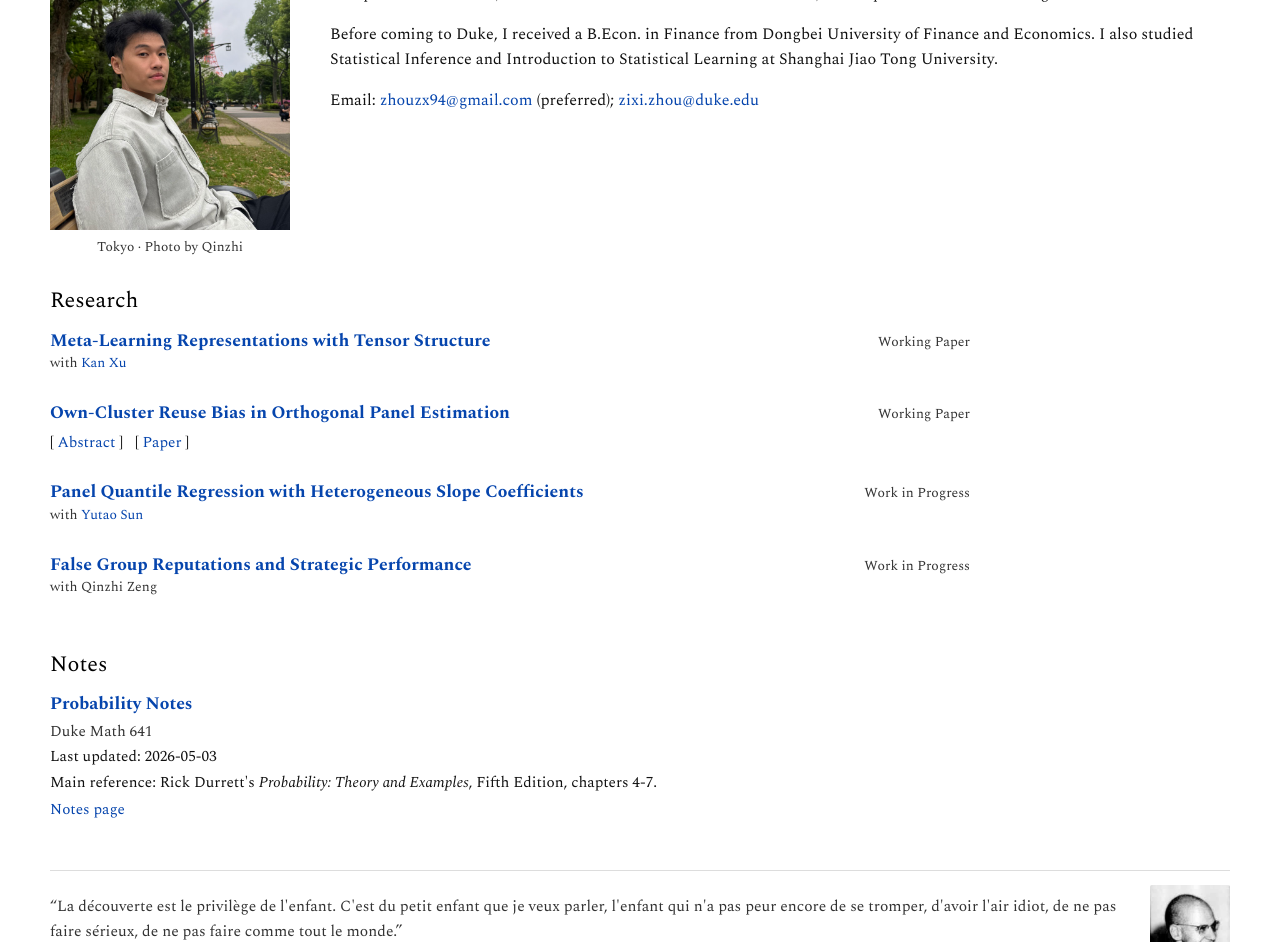
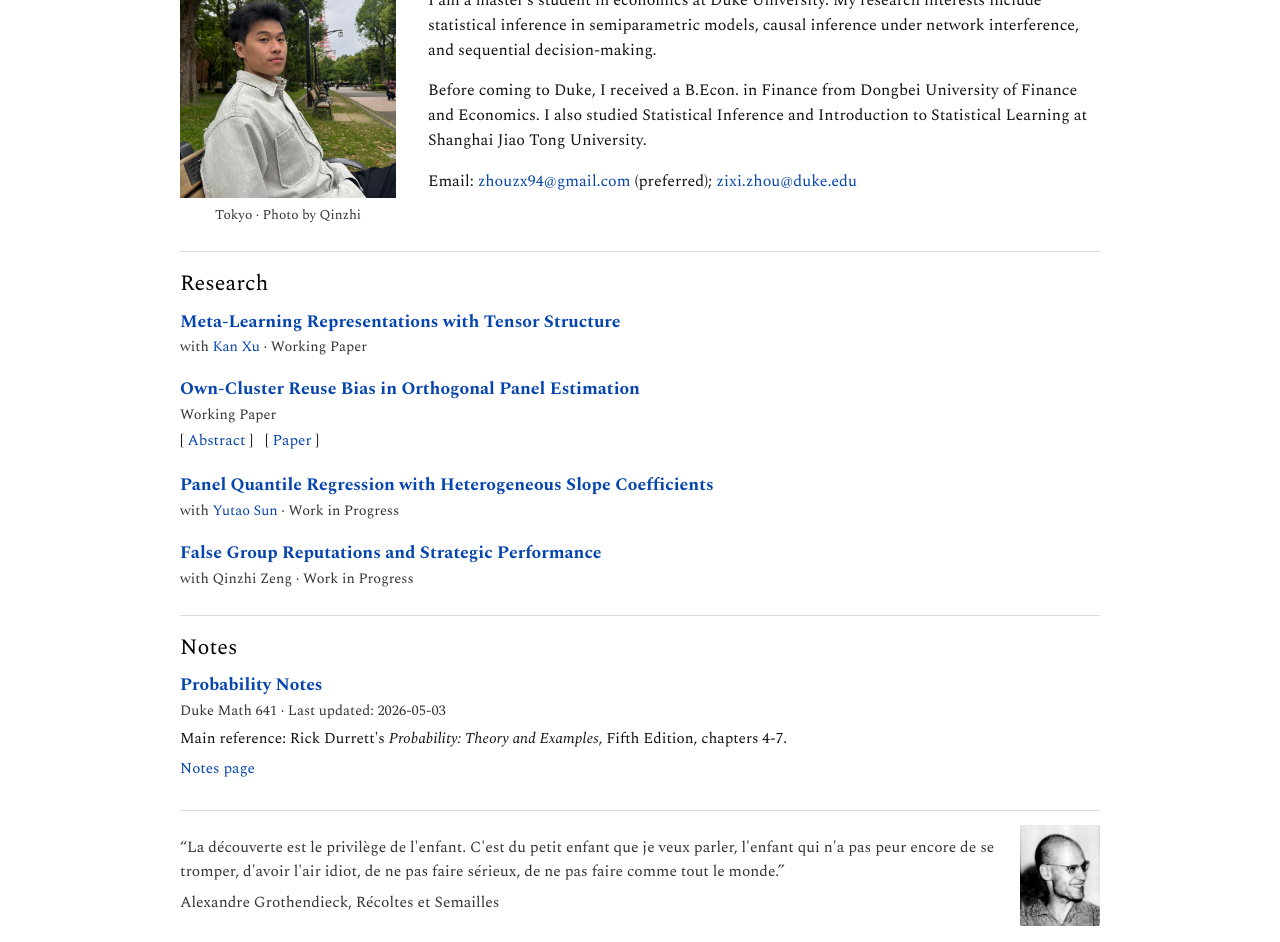
Before and after one commit to Zzxzhou/zzxzhou.github.io, a plain HTML site: page index.html in a window 1280 px wide. Shown: the part 120-1062 px from the top of the page. Drawn offline with nearby package versions, Linux system fonts and the light colour scheme; some packages are replaced by stand-ins of ours; a script that the page names is missing.

Commit message:
Refine homepage spacing and research layout

```diff
--- a/assets/css/site.css
+++ b/assets/css/site.css
@@ -45,6 +45,10 @@ body{
   transition: background-color 180ms ease, color 180ms ease;
 }
 
+.home-page{
+  --max: 920px;
+}
+
 img{
   max-width: 100%;
   height: auto;
@@ -69,22 +73,21 @@ a:hover{
 
 .profile-section{
   display: flex;
-  gap: 40px;
-  align-items: flex-start;
+  flex-wrap: wrap;
+  gap: 18px 32px;
+  align-items: center;
   margin-top: 30px;
-  margin-bottom: 30px;
 }
 
 .profile-image{
-  flex: 0 0 240px;
+  flex: 0 1 216px;
   margin: 0;
-  max-width: 240px;
+  min-width: 0;
 }
 
 .profile-image img{
   display: block;
   width: 100%;
-  max-width: 240px;
   height: auto;
   image-orientation: from-image;
 }
@@ -98,13 +101,16 @@ a:hover{
 }
 
 .profile-text{
-  flex: 1 1 auto;
+  flex: 1 1 410px;
   min-width: 0;
-  max-width: 870px;
 }
 
 .profile-text p:first-of-type{
   margin-top: 8px;
+}
+
+.profile-text p:last-child{
+  margin-bottom: 0;
 }
 
 h1,
@@ -114,7 +120,7 @@ h2{
 }
 
 .profile-text h1,
-.papers-column > h2{
+.home-section > h2{
   font-family: inherit;
   font-weight: 400;
 }
@@ -171,56 +177,42 @@ h2{
   line-height: 1.25;
 }
 
-.no-top-margin{
-  margin-top: 0;
-}
-
 p{
   margin: 0 0 1em;
 }
 
-.papers-grid{
-  display: grid;
-  grid-template-columns: minmax(0, 920px);
-  row-gap: 28px;
+.home-section{
+  border-top: 1px solid var(--line);
+  margin-top: 26px;
+  padding-top: 18px;
 }
 
-.paper{
-  margin: 0 0 18px;
+.paper-meta{
+  color: var(--muted);
+  font-size: 0.9em;
+  line-height: 1.4;
+  margin: 4px 0 0;
 }
 
-.paper-title{
-  margin: 0 0 2px;
-  color: var(--link);
-  font-size: 1.1em;
-  font-weight: 700;
-}
-
-.paper-authors,
-.paper-date,
 .paper-appended-text,
 .paper-links{
-  margin: 0 0 2px;
+  margin: 6px 0 0;
   font-size: 0.95em;
-}
-
-.paper-authors{
-  color: var(--muted);
-}
-
-.paper-date,
-.paper-appended-text{
-  color: var(--text);
-}
-
-.paper-links{
-  margin-top: 4px;
 }
 
 .research-item{
   margin-bottom: 12px;
   padding-bottom: 12px;
   scroll-margin-top: 20px;
+}
+
+.home-section .research-item{
+  margin: 0;
+  padding: 0;
+}
+
+.home-section .research-item + .research-item{
+  margin-top: 20px;
 }
 
 .research-header{
@@ -270,6 +262,7 @@ p{
   min-width: 0;
 }
 
+.paper-title,
 .research-title{
   color: var(--link);
   display: block;
@@ -408,18 +401,7 @@ p{
   }
 
   .profile-section{
-    flex-direction: column;
-    gap: 16px;
     margin-top: 20px;
-  }
-
-  .profile-image{
-    flex: 0 0 auto;
-    max-width: 200px;
-  }
-
-  .profile-image img{
-    max-width: 200px;
   }
 
   .theme-toggle{
--- a/index.html
+++ b/index.html
@@ -16,7 +16,7 @@
   <link rel="preconnect" href="https://fonts.googleapis.com" />
   <link rel="preconnect" href="https://fonts.gstatic.com" crossorigin />
   <link rel="stylesheet" href="https://fonts.googleapis.com/css2?family=Spectral:ital,wght@0,400;0,700;1,400;1,700&amp;display=swap" />
-  <link rel="stylesheet" href="assets/css/site.css?v=20261121-stacked-sections" />
+  <link rel="stylesheet" href="assets/css/site.css?v=20261121-home-layout" />
 
   <script>
     window.MathJax = {
@@ -33,7 +33,7 @@
     src="https://cdn.jsdelivr.net/npm/mathjax@3/es5/tex-mml-chtml.js"></script>
 </head>
 
-<body>
+<body class="home-page">
   <button class="theme-toggle" type="button" data-theme-toggle aria-label="Use dark theme" aria-pressed="false" title="Use dark theme">
     <span class="theme-icon" data-theme-icon aria-hidden="true">☾</span>
   </button>
@@ -59,27 +59,17 @@
       </div>
     </section>
 
-    <section class="papers-grid">
-      <div class="papers-column">
-        <h2 class="no-top-margin">Research</h2>
+    <section class="home-section" aria-labelledby="research-heading">
+      <h2 id="research-heading">Research</h2>
 
-        <article class="paper research-item" id="joint-multitask" aria-labelledby="joint-multitask-title">
-          <div class="research-header">
-            <div class="research-heading">
+      <article class="research-item" id="joint-multitask" aria-labelledby="joint-multitask-title">
         <h3 class="research-title" id="joint-multitask-title">Meta-Learning Representations with Tensor Structure</h3>
-              <span class="research-authors">with <a href="https://kanxu526.github.io/" target="_blank" rel="noopener">Kan Xu</a></span>
-            </div>
-            <span class="research-status">Working Paper</span>
-          </div>
+        <p class="paper-meta">with <a href="https://kanxu526.github.io/" target="_blank" rel="noopener">Kan Xu</a> <span aria-hidden="true">·</span> Working Paper</p>
       </article>
 
-        <article class="paper research-item" id="beyond-orthogonality" aria-labelledby="beyond-orthogonality-title">
-          <div class="research-header">
-            <div class="research-heading">
+      <article class="research-item" id="beyond-orthogonality" aria-labelledby="beyond-orthogonality-title">
         <h3 class="research-title" id="beyond-orthogonality-title">Own-Cluster Reuse Bias in Orthogonal Panel Estimation</h3>
-            </div>
-            <span class="research-status">Working Paper</span>
-          </div>
+        <p class="paper-meta">Working Paper</p>
         <details class="research-abstract" name="research-projects">
           <summary class="research-abstract-toggle" aria-label="Abstract"><span class="research-abstract-trigger"><span aria-hidden="true">[ </span><span class="research-abstract-label">Abstract</span><span aria-hidden="true"> ]</span></span><span class="research-paper-link"><span aria-hidden="true">[ </span><a href="files/Own_Cluster_Reuse_Bias.pdf?v=20261018" target="_blank" rel="noopener" aria-label="Paper: Own-Cluster Reuse Bias in Orthogonal Panel Estimation (PDF, opens in a new tab)">Paper</a><span aria-hidden="true"> ]</span></span></summary>
           <div class="research-details">
@@ -88,38 +78,26 @@
         </details>
       </article>
 
-        <article class="paper research-item" id="panel-quantile" aria-labelledby="panel-quantile-title">
-          <div class="research-header">
-            <div class="research-heading">
+      <article class="research-item" id="panel-quantile" aria-labelledby="panel-quantile-title">
         <h3 class="research-title" id="panel-quantile-title">Panel Quantile Regression with Heterogeneous Slope Coefficients</h3>
-              <span class="research-authors">with <a href="https://scholar.google.com/citations?hl=zh-CN&amp;user=0fJOqowAAAAJ&amp;view_op=list_works&amp;sortby=pubdate" target="_blank" rel="noopener">Yutao Sun</a></span>
-            </div>
-            <span class="research-status">Work in Progress</span>
-          </div>
+        <p class="paper-meta">with <a href="https://scholar.google.com/citations?hl=zh-CN&amp;user=0fJOqowAAAAJ&amp;view_op=list_works&amp;sortby=pubdate" target="_blank" rel="noopener">Yutao Sun</a> <span aria-hidden="true">·</span> Work in Progress</p>
       </article>
 
-        <article class="paper research-item" id="strategic-beliefs" aria-labelledby="strategic-beliefs-title">
-          <div class="research-header">
-            <div class="research-heading">
+      <article class="research-item" id="strategic-beliefs" aria-labelledby="strategic-beliefs-title">
         <h3 class="research-title" id="strategic-beliefs-title">False Group Reputations and Strategic Performance</h3>
-              <span class="research-authors">with Qinzhi Zeng</span>
-            </div>
-            <span class="research-status">Work in Progress</span>
-          </div>
+        <p class="paper-meta">with Qinzhi Zeng <span aria-hidden="true">·</span> Work in Progress</p>
       </article>
-      </div>
+    </section>
 
-      <div class="papers-column">
-        <h2 class="no-top-margin">Notes</h2>
+    <section class="home-section" aria-labelledby="notes-heading">
+      <h2 id="notes-heading">Notes</h2>
 
-        <article class="paper">
-          <p class="paper-title"><a href="files/Probability_Notes.pdf" target="_blank" rel="noopener">Probability Notes</a></p>
-          <p class="paper-authors">Duke Math 641</p>
-          <p class="paper-date">Last updated: 2026-05-03</p>
+      <article aria-labelledby="probability-notes-title">
+        <h3 class="paper-title" id="probability-notes-title"><a href="files/Probability_Notes.pdf" target="_blank" rel="noopener">Probability Notes</a></h3>
+        <p class="paper-meta">Duke Math 641 <span aria-hidden="true">·</span> Last updated: <time datetime="2026-05-03">2026-05-03</time></p>
         <p class="paper-appended-text">Main reference: Rick Durrett's <cite>Probability: Theory and Examples</cite>, Fifth Edition, chapters 4-7.</p>
         <p class="paper-links"><a href="notes.html">Notes page</a></p>
       </article>
-      </div>
     </section>
 
     <footer class="footer footer-with-portrait">
```
Lines whose indentation alone changed are shown as unchanged.
